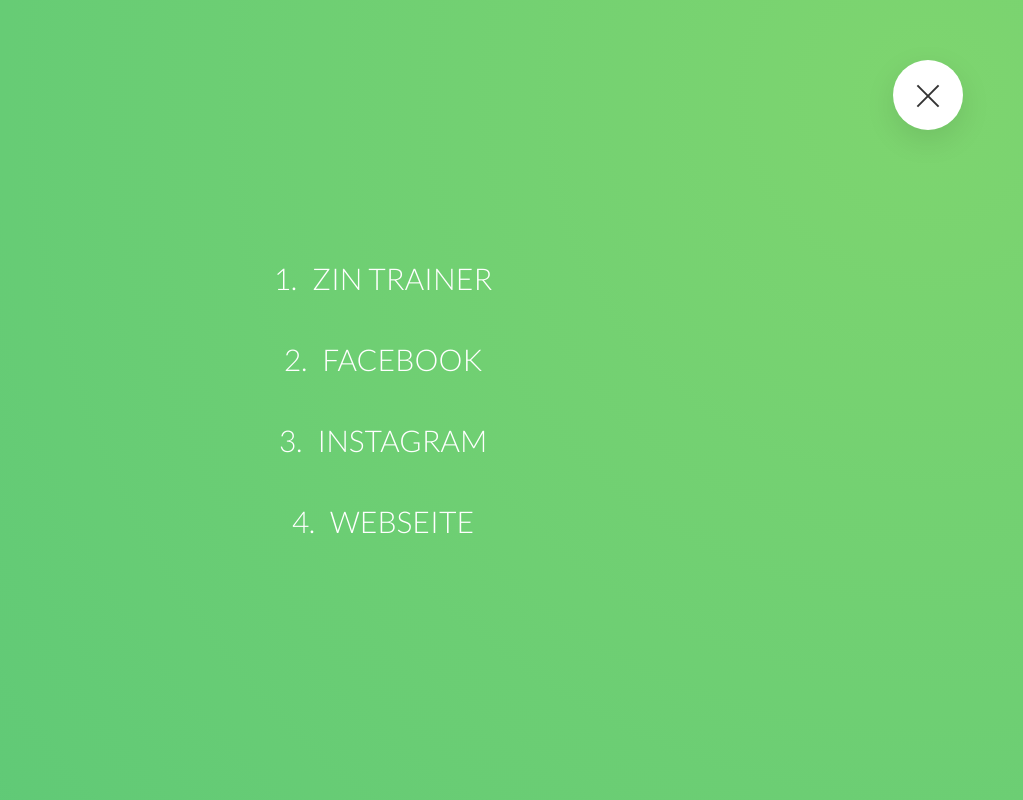
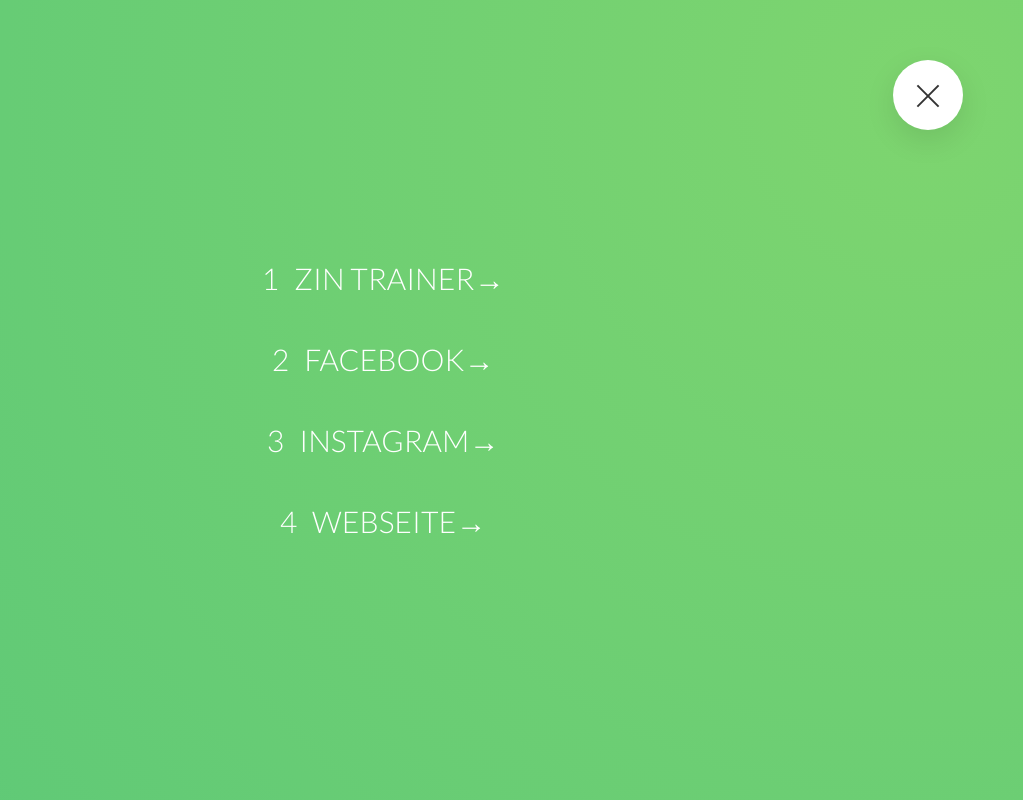
Before and after one commit to twochemist/lydiacss, a website: page index.html in a window 1280 px wide. Both pictures are taken after a click on the label 1185 px from the left and 95 px from the top of the page. Shown: the top 800 px of the page, without its empty margins (257-1280 px from the left). Drawn offline with Linux system fonts and the light colour scheme.

Commit message:
Update index.html

```diff
--- a/index.html
+++ b/index.html
@@ -27,10 +27,10 @@
 
             <nav class="navigation__nav">
                 <ul class="navigation__list">
-                    <li class="navigation__item"><a href="https://www.zumba.com/de-DE/profile/Lydia_Rodriguez/1739458" class="navigation__link"><span>1.</span>ZIN Trainer</a></li>
-                    <li class="navigation__item"><a href="https://www.facebook.com/ZINLydiaRodriguez/" class="navigation__link"><span>2.</span>Facebook</a></li>
-                    <li class="navigation__item"><a href="https://www.instagram.com/lydia_rodriguez_corcoba/?igshid=1t8tw9acoabou" class="navigation__link"><span>3.</span>Instagram</a></li>
-                    <li class="navigation__item"><a href="https://lydiarodriguez.netlify.app/" class="navigation__link"><span>4.</span>Webseite</a></li>
+                    <li class="navigation__item"><a href="https://www.zumba.com/de-DE/profile/Lydia_Rodriguez/1739458" class="navigation__link"><span>1</span>ZIN Trainer&rarr;</a></li>
+                    <li class="navigation__item"><a href="https://www.facebook.com/ZINLydiaRodriguez/" class="navigation__link"><span>2</span>Facebook&rarr;</a></li>
+                    <li class="navigation__item"><a href="https://www.instagram.com/lydia_rodriguez_corcoba/?igshid=1t8tw9acoabou" class="navigation__link"><span>3</span>Instagram&rarr;</a></li>
+                    <li class="navigation__item"><a href="https://lydiarodriguez.netlify.app/" class="navigation__link"><span>4</span>Webseite&rarr;</a></li>
                     </ul>
 
             </nav>
```
